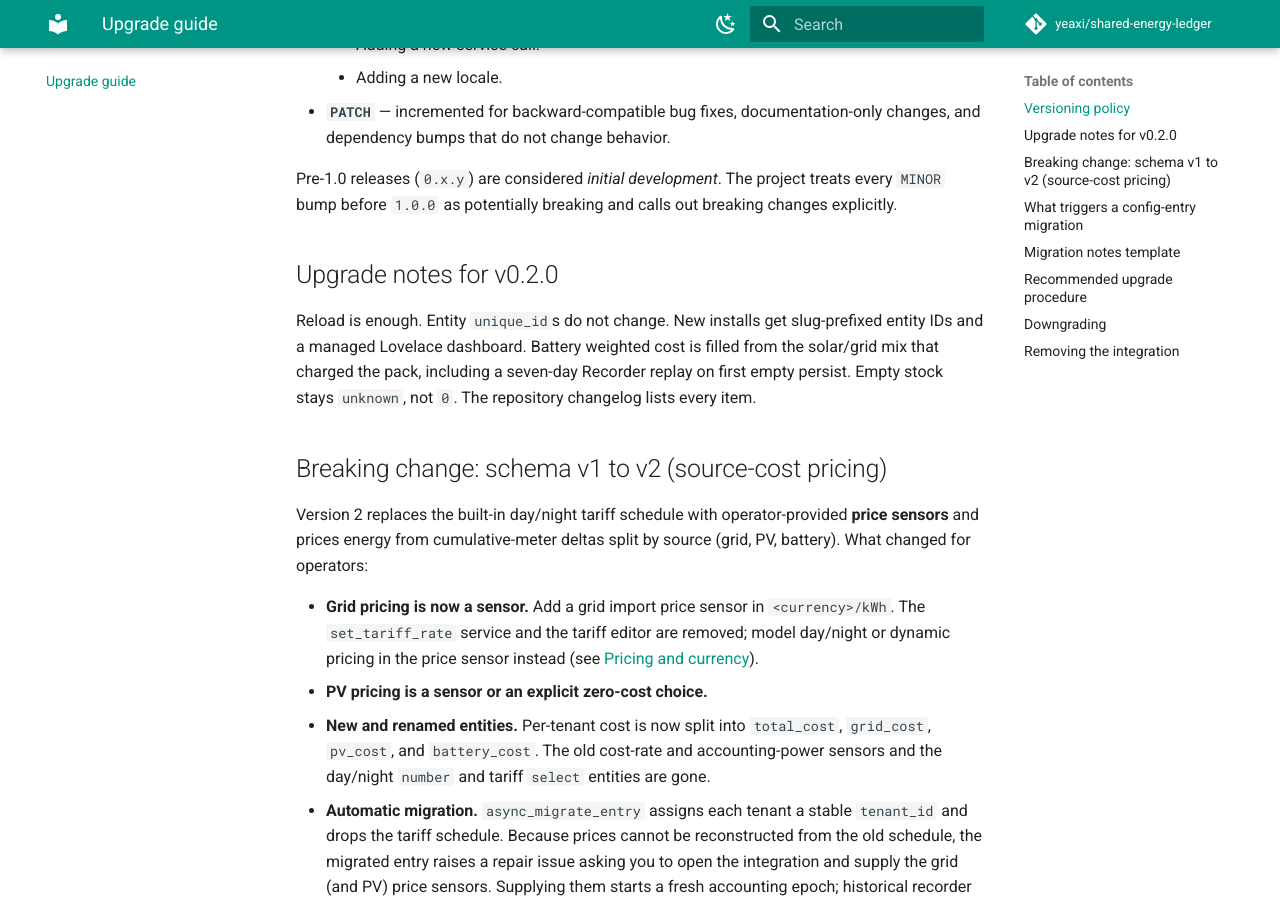
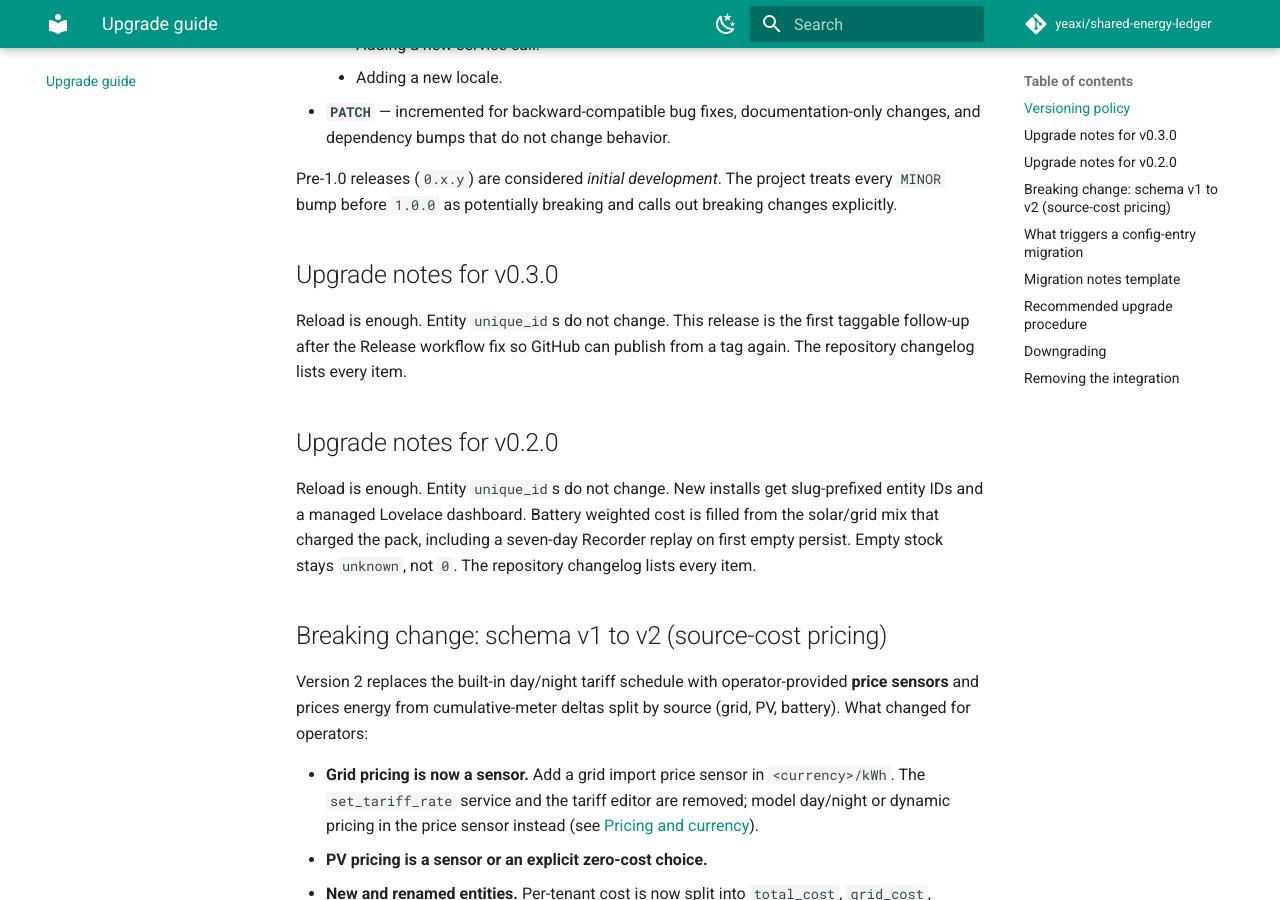
Before and after one commit to yeaxi/shared-energy-ledger, an MkDocs documentation site: the page built from docs/upgrade-guide.md, in a window 1280 px wide and 900 px high, scrolled down 674 px. Built offline with MkDocs 1.6.1 and Material for MkDocs 9.7.7, drawn with Linux system fonts in a browser that asks for light colours; comment, search, counter and statistics services are not loaded.

Commit message:
Bump version to 0.3.0.
Next minor after 0.2.0 so a tag can publish through the fixed Release
workflow. Align pyproject with the integration and dashboard versions.

Co-authored-by: Rostyslav Dudka <yeaxi@users.noreply.github.com>

```diff
--- a/docs/upgrade-guide.md
+++ b/docs/upgrade-guide.md
@@ -29,6 +29,12 @@ Given a version `MAJOR.MINOR.PATCH`:
 Pre-1.0 releases (`0.x.y`) are considered *initial development*. The
 project treats every `MINOR` bump before `1.0.0` as potentially
 breaking and calls out breaking changes explicitly.
+
+## Upgrade notes for v0.3.0
+
+Reload is enough. Entity `unique_id`s do not change. This release is the
+first taggable follow-up after the Release workflow fix so GitHub can publish
+from a tag again. The repository changelog lists every item.
 
 ## Upgrade notes for v0.2.0
 
--- a/pyproject.toml
+++ b/pyproject.toml
@@ -4,7 +4,7 @@ build-backend = "setuptools.build_meta"
 
 [project]
 name = "shared-energy-ledger"
-version = "0.1.0"
+version = "0.3.0"
 description = "Home Assistant custom integration for cooperative energy accounting"
 readme = "README.md"
 requires-python = ">=3.14.2"
```
Also changed, not shown: CHANGELOG.md (+38 -0 lines), 4 other files.
